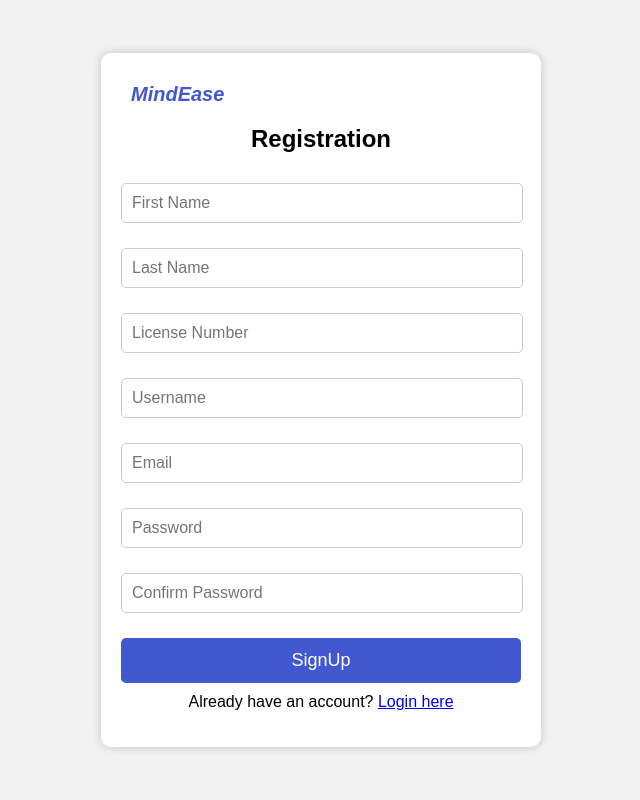
After one commit to stephinjohnson/mentalhealthsupport, a Django app: page /thrpreg/ in a window 1280 px wide. The commit adds this page. Shown: the whole page, without its empty margins (319-959 px from the left). Run offline with Django 4.2, Linux system fonts and the light colour scheme.

Commit message:
first commit

```diff
--- a/mhsp/app1/views.py
+++ b/mhsp/app1/views.py
@@ -44,3 +44,7 @@ def LoginPage(request):
 def logoutPage(request):
     logout(request)
     return redirect('login')
+
+
+def ThreapistReg(request):
+    return render (request,"thrpreg.html")
--- a/mhsp/mhsp/urls.py
+++ b/mhsp/mhsp/urls.py
@@ -22,4 +22,5 @@ urlpatterns = [
     path('',views.LoginPage,name='login'),
     path('home/',views.HomePage,name='home'),
     path('logout/',views.logoutPage,name='logout'),
+    path('thrpreg/',views.ThreapistReg,name='thrpreg'),
 ]
--- a/mhsp/templates/login.html
+++ b/mhsp/templates/login.html
@@ -110,6 +110,7 @@
         </form>
         <p class="forgot-password"><a href="#">Forgot your password?</a></p>
         <p class="registration-link">Don't have an account? <a href="signup">Register here</a></p>
+
     </div>
 
 
--- /dev/null
+++ b/mhsp/templates/thrpreg.html
@@ -0,0 +1,146 @@
+<!DOCTYPE html>
+<html lang="en">
+<head>
+    <meta charset="UTF-8">
+    <meta name="viewport" content="width=device-width, initial-scale=1.0">
+    <title>Registration Page</title>
+    <style>
+        body {
+            font-family: Arial, sans-serif;
+            background-color: #f2f2f2;
+            margin: 0;
+            display: flex;
+            justify-content: center;
+            align-items: center;
+            height: 100vh;
+        }
+
+        .registration-container {
+            background-color: #fff;
+            border-radius: 10px;
+            box-shadow: 0 0 10px rgba(0, 0, 0, 0.2);
+            padding: 20px;
+            max-width: 400px;
+            width: 90%;
+            text-align: center;
+        }
+
+        .brand-text {
+            font-size: 20px;
+            color: #4158d0;
+            text-align: left;
+            margin-left: 10px;
+            margin-top: 10px;
+            font-weight: bold;
+            font-style: italic; /* Italic style */
+        }
+
+        .registration-container h2 {
+            font-size: 24px;
+            margin-bottom: 20px;
+        }
+
+        .registration-form {
+            display: flex;
+            flex-direction: column;
+        }
+
+        .form-input {
+            margin: 10px 0;
+            padding: 10px;
+            border: 1px solid #ccc;
+            border-radius: 5px;
+            font-size: 16px;
+            width: 95%;
+        }
+
+        .register-button {
+            background-color: #4158d0;
+            color: #fff;
+            border: none;
+            border-radius: 5px;
+            padding: 12px 0;
+            font-size: 18px;
+            cursor: pointer;
+            margin-top: 10px;
+        }
+
+        .register-button:hover {
+            background-color: #3146a7;
+        }
+
+        .error-message {
+            color: red;
+            font-size: 14px;
+            margin-top: 5px;
+        }
+
+        .login-link {
+            font-size: 16px;
+            margin-top: 10px;
+        }
+
+        @media screen and (max-width: 480px) {
+            .registration-container {
+                width: 100%;
+            }
+        }
+    </style>
+</head>
+<body>
+    <div class="registration-container">
+        <div class="brand-text">MindEase</div>
+        <h2>Registration</h2>
+        <form class="registration-form" action="#" method="POST" onsubmit="return validateForm()">
+            {% csrf_token %}
+            <input class="form-input" type="text" name="first_name" id="first_name" placeholder="First Name" required>
+            <span class="error-message" id="first-name-error"></span>
+            <input class="form-input" type="text" name="last_name" id="last_name" placeholder="Last Name" required>
+            <span class="error-message" id="last-name-error"></span>
+            <input class="form-input" type="text" name="license_number" id="license_number" placeholder="License Number" required>
+            <span class="error-message" id="license-number-error"></span>
+            <input class="form-input" type="text" name="username" id="username" placeholder="Username" required>
+            <span class="error-message" id="username-error"></span>
+            <input class="form-input" type="email" name="email" id="email" placeholder="Email" required>
+            <span class="error-message" id="email-error"></span>
+            <input class="form-input" type="password" name="password" id="password" placeholder="Password" required>
+            <span class="error-message" id="password-error"></span>
+            <input class="form-input" type="password" name="confirm-password" id="confirm-password" placeholder="Confirm Password" required>
+            <span class="error-message" id="confirm-password-error"></span>
+            <button class="register-button" type="submit">SignUp</button>
+        </form>
+        <p class="login-link">Already have an account? <a href="/">Login here</a></p>
+    </div>
+
+    <script>
+        function validateForm() {
+            const firstName = document.getElementById("first_name").value;
+            const lastName = document.getElementById("last_name").value;
+            const licenseNumber = document.getElementById("license_number").value;
+            const username = document.getElementById("username").value;
+            const email = document.getElementById("email").value;
+            const password = document.getElementById("password").value;
+            const confirmPassword = document.getElementById("confirm-password").value;
+
+            // Validation rules
+            // Add your validation logic here for first name, last name, and license number
+
+            let isValid = true;
+
+            // Example validation for first name (minimum length of 2 characters)
+            if (firstName.length < 2) {
+                document.getElementById("first-name-error").innerText = "First name should be at least 2 characters.";
+                isValid = false;
+            } else {
+                document.getElementById("first-name-error").innerText = "";
+            }
+
+            // Similar validation can be added for last name and license number
+
+            // Rest of your validation logic for other fields...
+
+            return isValid;
+        }
+    </script>
+</body>
+</html>
```
Also changed, not shown: mhsp/db.sqlite3.
